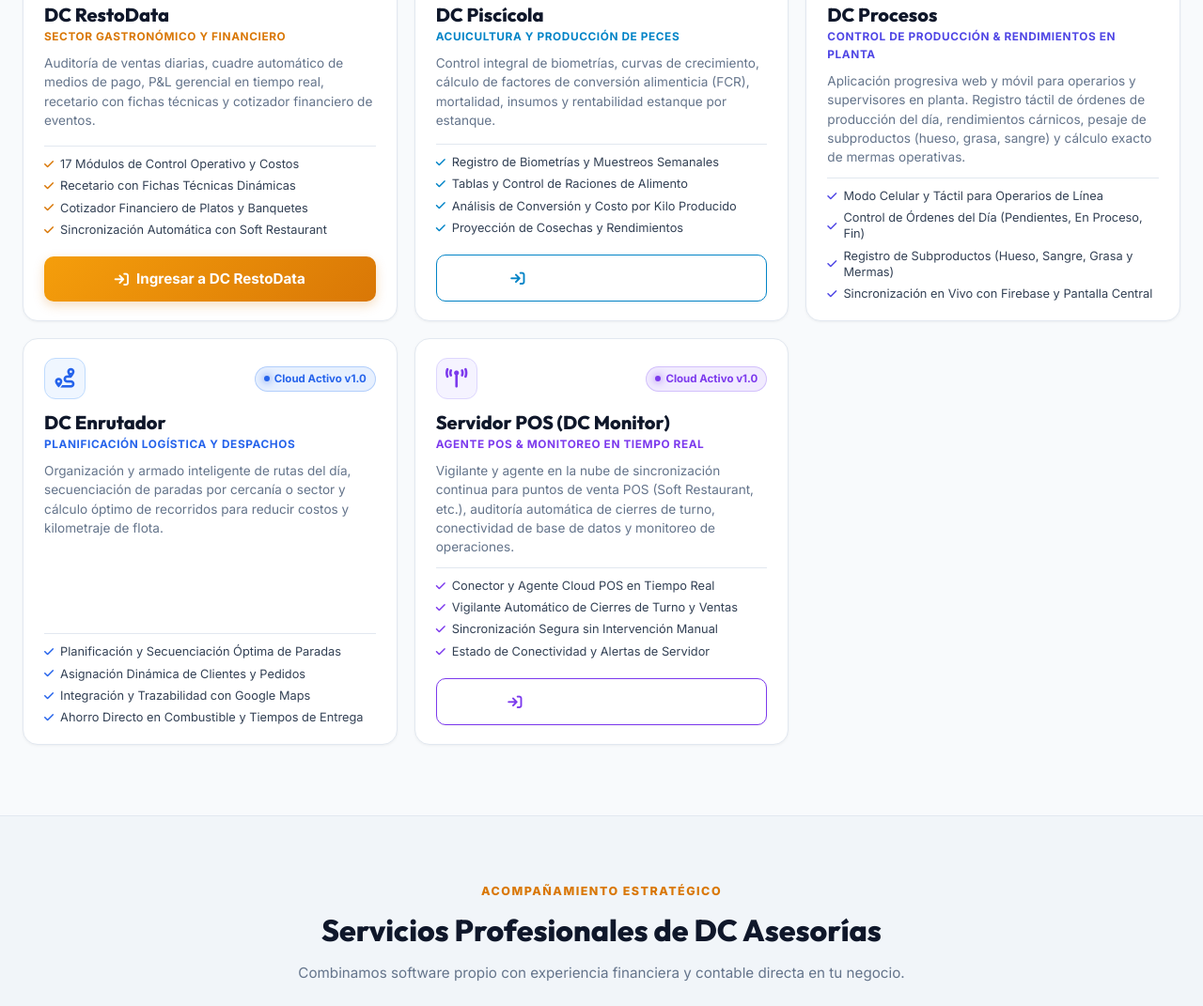
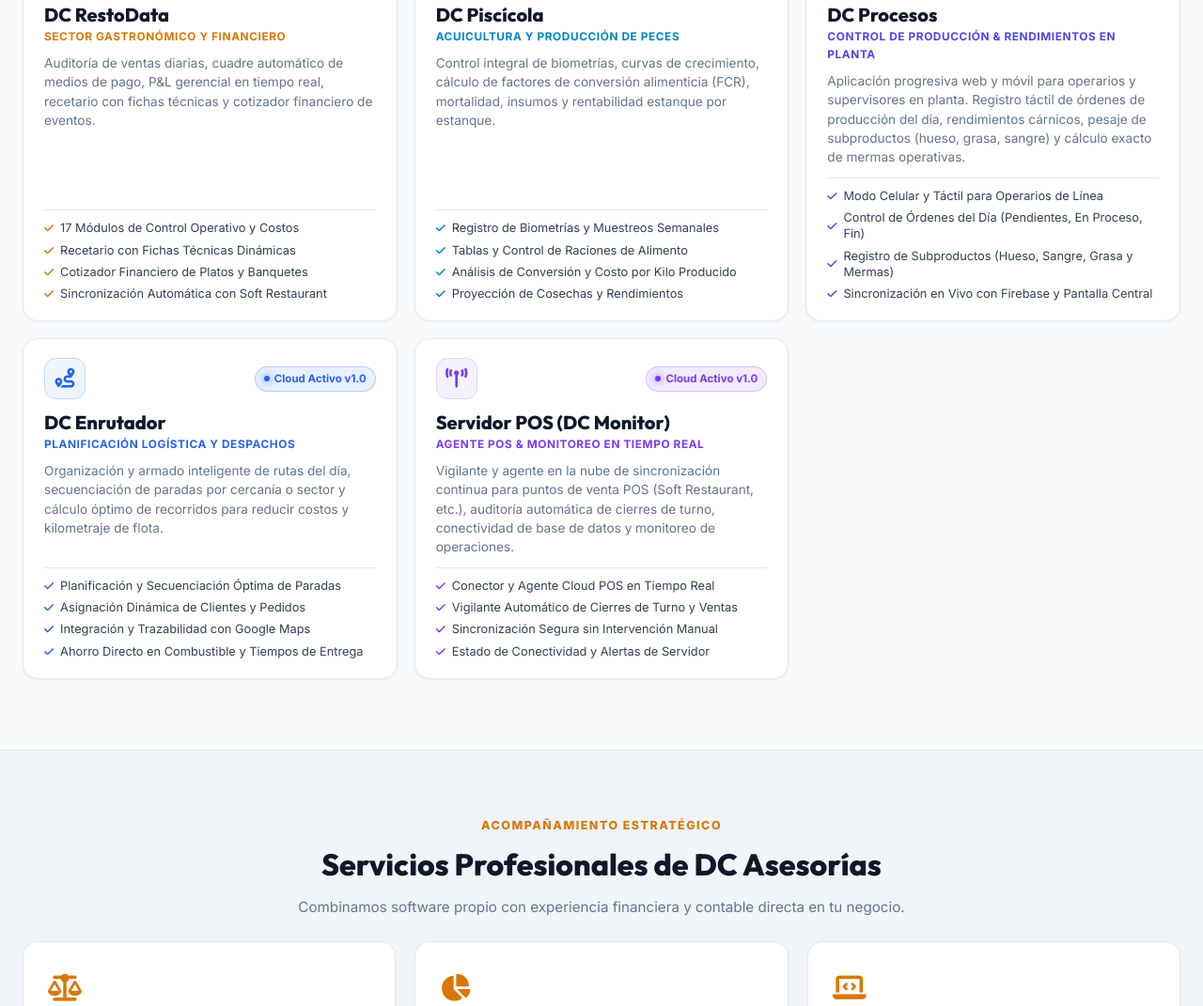
Before and after one commit to cristianalvarezlorduy1979-del/dcasesoriaslatam, a plain HTML site: page index.html in a window 1280 px wide. Shown: the part 926-1997 px from the top of the page at 94% size. Drawn offline with Linux system fonts and the light colour scheme.

Commit message:
Actualización Portal Central DC Asesorías (17/11/2026, 7:53:00 p. m.)

```diff
--- a/index.html
+++ b/index.html
@@ -949,12 +949,6 @@
             <li><i class="fa-solid fa-check text-gold"></i> Cotizador Financiero de Platos y Banquetes</li>
             <li><i class="fa-solid fa-check text-gold"></i> Sincronización Automática con Soft Restaurant</li>
           </ul>
-          <div class="card-actions" style="margin-top: 20px;">
-            <a href="https://restodata.dcasesoriaslatam.com" target="_blank" class="btn btn-gold" style="width: 100%; font-size: 0.95rem; padding: 12px; display: inline-flex; align-items: center; justify-content: center; gap: 8px; text-decoration: none; border-radius: 10px;">
-              <i class="fa-solid fa-arrow-right-to-bracket"></i>
-              <span>Ingresar a DC RestoData</span>
-            </a>
-          </div>
         </div>
 
         <!-- 2. DC PISCÍCOLA -->
@@ -979,12 +973,6 @@
             <li><i class="fa-solid fa-check text-cyan"></i> Análisis de Conversión y Costo por Kilo Producido</li>
             <li><i class="fa-solid fa-check text-cyan"></i> Proyección de Cosechas y Rendimientos</li>
           </ul>
-          <div class="card-actions" style="margin-top: 20px;">
-            <a href="https://piscicola.dcasesoriaslatam.com" target="_blank" class="btn btn-outline" style="width: 100%; font-size: 0.95rem; padding: 12px; border-color: var(--accent-cyan); color: #fff; display: inline-flex; align-items: center; justify-content: center; gap: 8px; text-decoration: none; border-radius: 10px;">
-              <i class="fa-solid fa-arrow-right-to-bracket text-cyan"></i>
-              <span>Ingresar a DC Piscícola</span>
-            </a>
-          </div>
         </div>
 
         <!-- 3. DC REDAVICOLA (OCULTO TEMPORALMENTE) -->
@@ -1137,12 +1125,6 @@
             <li><i class="fa-solid fa-check text-purple"></i> Sincronización Segura sin Intervención Manual</li>
             <li><i class="fa-solid fa-check text-purple"></i> Estado de Conectividad y Alertas de Servidor</li>
           </ul>
-          <div class="card-actions" style="margin-top: 20px;">
-            <a href="https://pos.dcasesoriaslatam.com" target="_blank" class="btn btn-outline" style="width: 100%; font-size: 0.95rem; padding: 12px; border-color: var(--accent-purple); color: #fff; display: inline-flex; align-items: center; justify-content: center; gap: 8px; text-decoration: none; border-radius: 10px;">
-              <i class="fa-solid fa-arrow-right-to-bracket text-purple"></i>
-              <span>Ingresar a Servidor POS</span>
-            </a>
-          </div>
         </div>
 
         <!-- 9. DCRESTOPOS (OCULTO TEMPORALMENTE) -->
```
